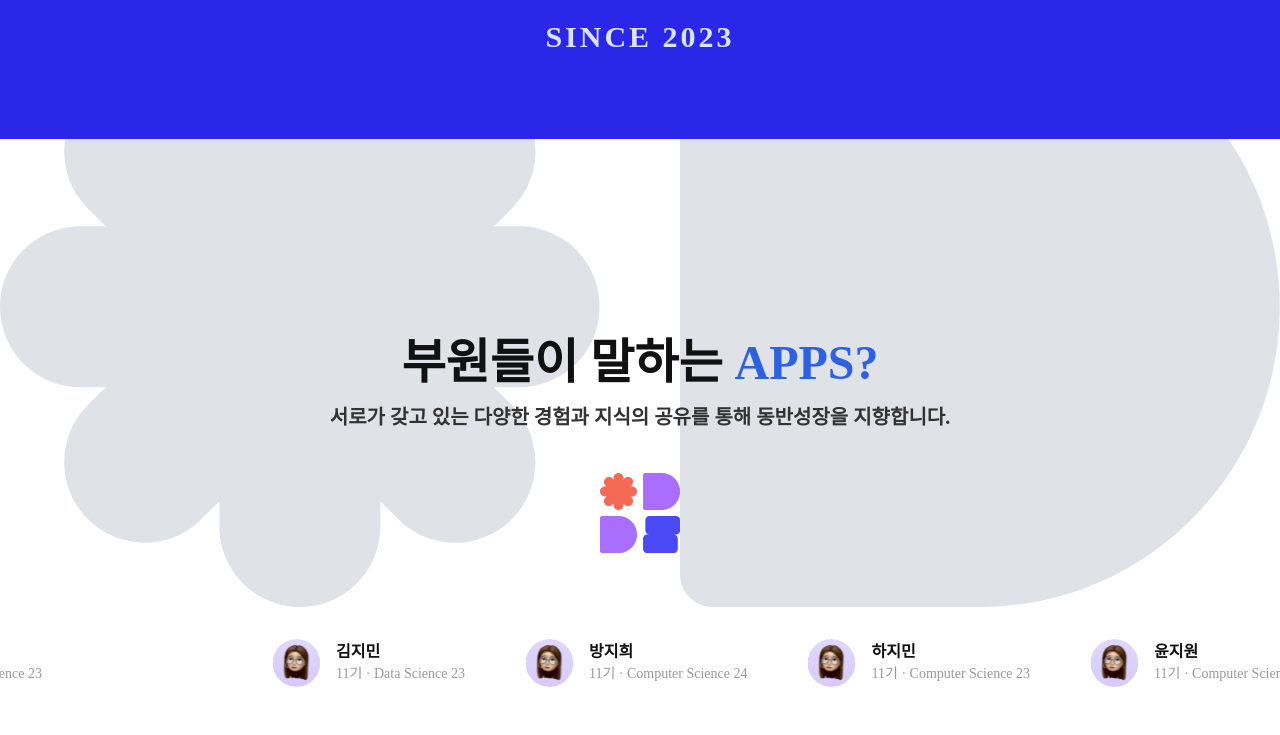
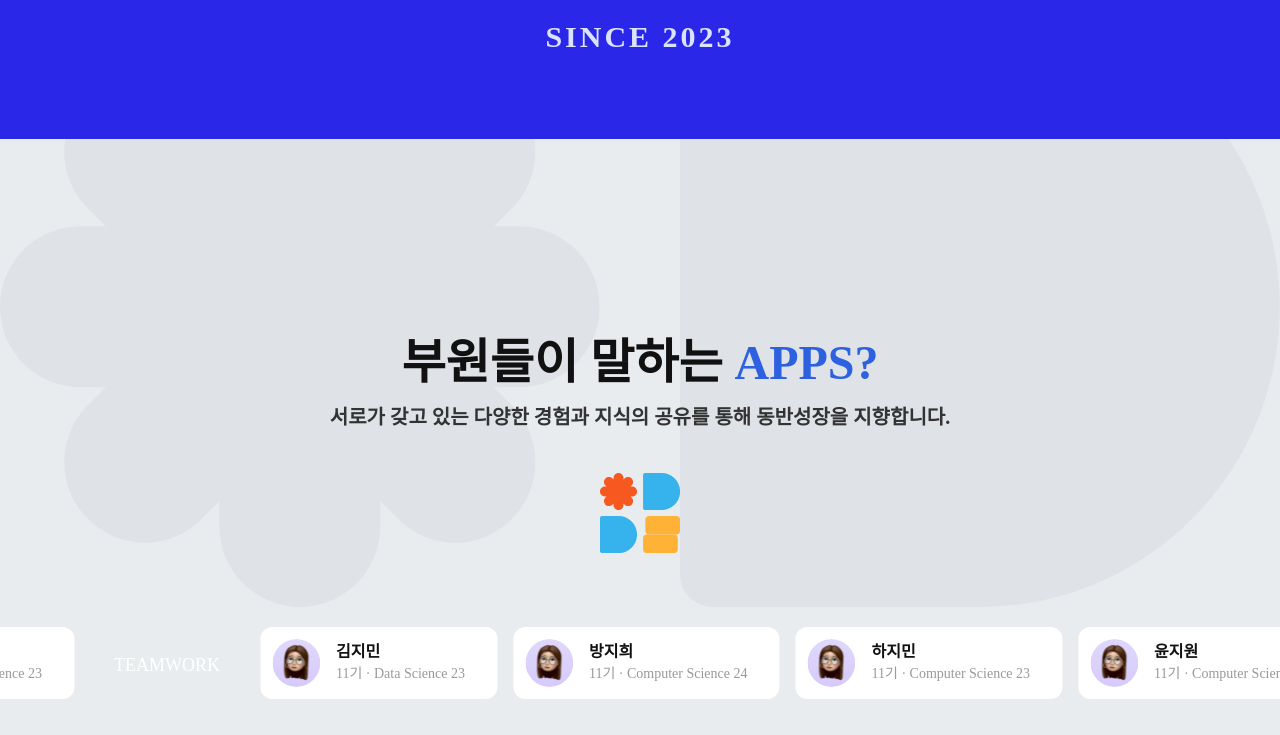
Before and after one commit to APPS-sookmyung/2025-APPS-Exhibition-Webpage, a React (Vite) app: page / in a window 1280 px wide. Shown: the part 1980-2715 px from the top of the page. Built offline with nearby package versions, Linux system fonts and the light colour scheme.

Commit message:
chore: svg 파일 대체 및 색상코드 추가
Ref #24

```diff
--- a/src/index.css
+++ b/src/index.css
@@ -16,6 +16,7 @@ body {
   --color-tertiary: #ffb236;
   --color-accent-blue: #36b2ed;
   --color-gray_light: #d3d9df;
+  --color-Gray_light: #e9ecef;
 }
 
 /* 스크롤바 커스텀 */
```
Also changed, not shown: src/assets/logo/logo.svg.
